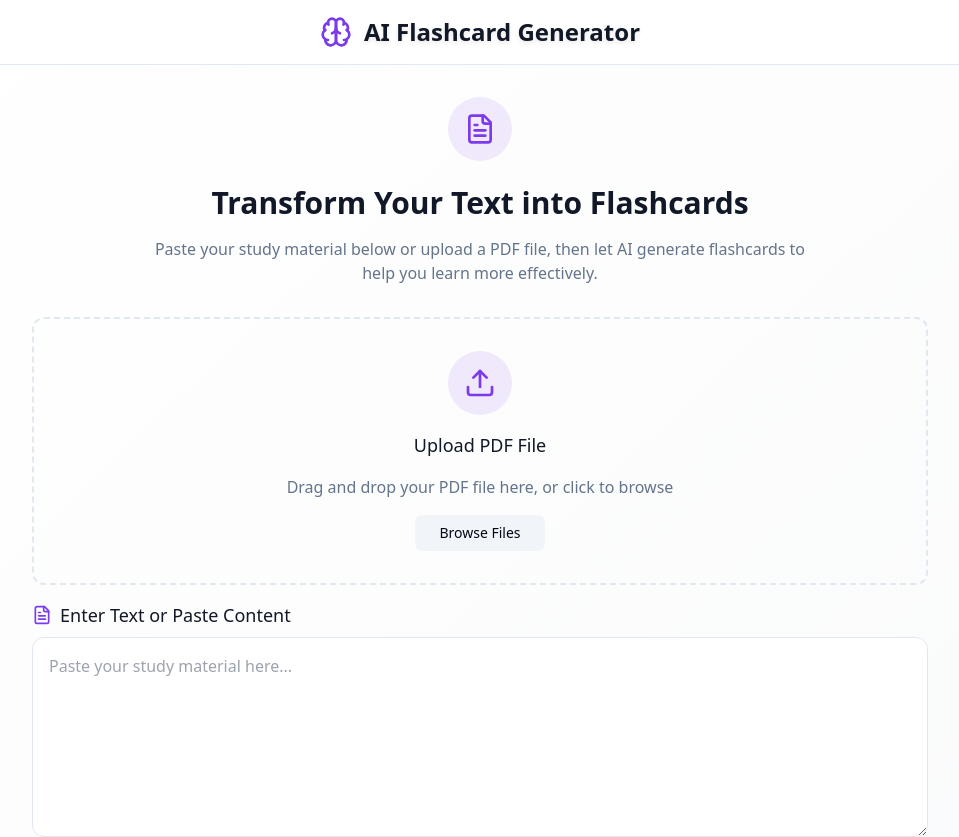
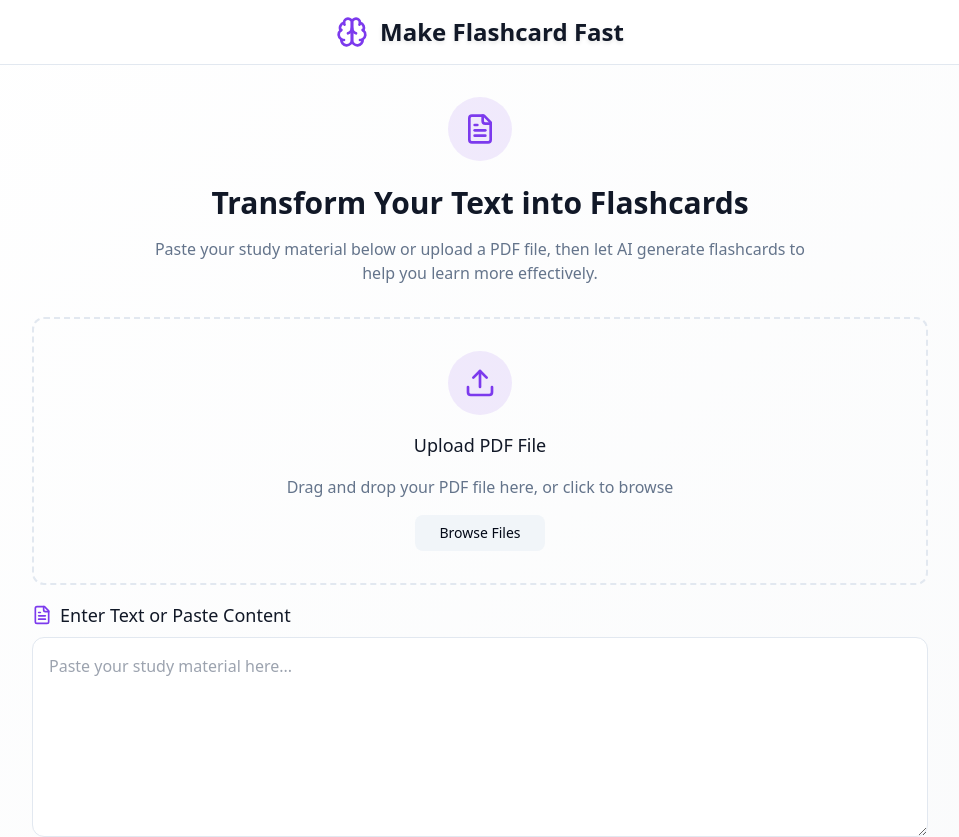
Before and after one commit to wxmgcs/mind-spark-generator, a Next.js app: page / in a window 1280 px wide. Shown: the top 837 px of the page, without its empty margins (160-1119 px from the left). Built offline with nearby package versions, Linux system fonts and the light colour scheme.

Commit message:
modify page title

```diff
--- a/package.json
+++ b/package.json
@@ -6,7 +6,7 @@
     "dev": "next dev",
     "build": "next build",
     "build:opennext": "npx @opennextjs/cloudflare build",
-    "deploy": "npm run build:opennext && npx wrangler deploy",
+    "deploy": "rm -rf .next && npm run build:opennext && npx wrangler deploy",
     "deploy2": "opennextjs-cloudflare build && opennextjs-cloudflare deploy",
     "start": "next start",
     "lint": "next lint"
--- a/src/app/layout.tsx
+++ b/src/app/layout.tsx
@@ -2,7 +2,7 @@ import type { Metadata } from 'next'
 import './globals.css'
 
 export const metadata: Metadata = {
-  title: 'AI Flashcard Generator',
+  title: 'Make Flashcard Fast',
   description: 'AI-powered flashcard generator',
 }
 
--- a/src/app/page.tsx
+++ b/src/app/page.tsx
@@ -87,7 +87,7 @@ export default function Home() {
       ]
 
       // Simulate API delay
-      await new Promise(resolve => setTimeout(resolve, 30500))
+      await new Promise(resolve => setTimeout(resolve, 1500))
 
       console.log("cards:", mockCards)
       setFlashcards(mockCards)
@@ -162,7 +162,7 @@ export default function Home() {
               className="flex items-center justify-center space-x-3"
             >
               <Brain className="h-8 w-8 text-primary" />
-              <h1 className="text-2xl font-bold text-gray-900 text-shadow">AI Flashcard Generator</h1>
+              <h1 className="text-2xl font-bold text-gray-900 text-shadow">Make Flashcard Fast</h1>
             </motion.div>
           </div>
         </header>
@@ -271,7 +271,7 @@ export default function Home() {
             className="flex items-center justify-center space-x-3"
           >
             <Brain className="h-8 w-8 text-primary" />
-            <h1 className="text-2xl font-bold text-gray-900 text-shadow">AI Flashcard Generator</h1>
+            <h1 className="text-2xl font-bold text-gray-900 text-shadow">Make Flashcard Fast</h1>
           </motion.div>
         </div>
       </header>
```
Also changed, not shown: 1 other file (tests, documents, lock files or other folders).
